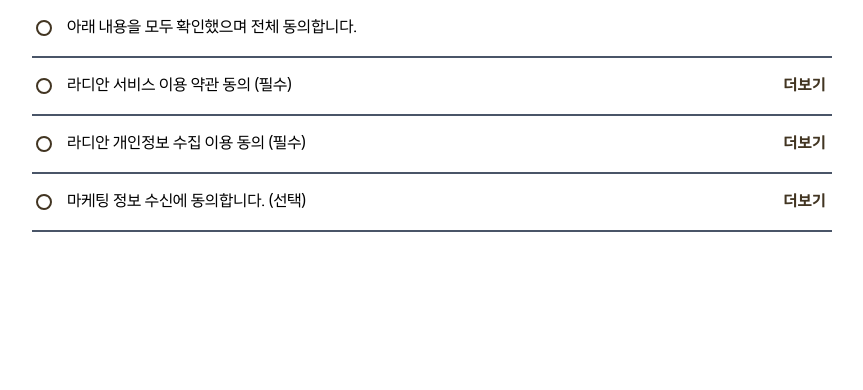
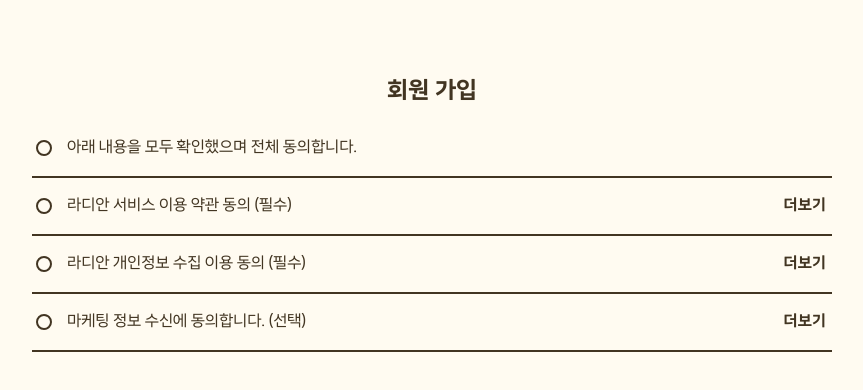
Before and after one commit to ormcamp-fe-3rd/radian, a React (Vite) app: page / in a window 1280 px wide. Shown: the top 390 px of the page, without its empty margins (208-1071 px from the left). Built offline with nearby package versions, Linux system fonts and the light colour scheme.

Commit message:
[수정] 약관 컴포넌트화, css 정리

```diff
--- a/src/pages/Register.tsx
+++ b/src/pages/Register.tsx
@@ -3,6 +3,16 @@
 import '../styles/Register.css';
 
 const Register = (): JSX.Element => {
+  return (
+    <>
+      <h2 className="register-title">회원 가입</h2>
+      <Agreement></Agreement>
+    </>
+  );
+};
+export default Register;
+
+const Agreement = (): JSX.Element => {
   const [isChecked, setIsChecked] = useState([false, false, false]);
   const [signUp, setSignUp] = useState([
     {
@@ -76,5 +86,3 @@
     </>
   );
 };
-
-export default Register;
--- a/src/styles/Register.css
+++ b/src/styles/Register.css
@@ -19,6 +19,28 @@
   --sub-color: #fffbf1;
 }
 
+body {
+  background-color: var(--sub-color);
+  color: var(--main-color);
+}
+
+.register-title {
+  font-family: line-seed;
+  font-weight: 700;
+  font-size: 1.5rem;
+  text-align: center;
+  margin: 5rem 0 1rem 0;
+}
+
+.container {
+  font-family: line-seed;
+  font-weight: 400;
+  max-width: 800px;
+  width: 100%;
+  height: 300px;
+  margin: auto;
+}
+
 [type='checkbox'] {
   width: 1rem;
   height: 1rem;
@@ -29,12 +51,11 @@
   appearance: none;
   cursor: pointer;
   position: relative;
-  background-color: white;
+  background-color: var(--sub-color);
 }
 
 [type='checkbox']:checked {
   border-color: var(--main-color);
-  background-color: var(--main-color);
   position: relative;
 }
 
@@ -49,34 +70,25 @@
   cursor: pointer;
 }
 
-.container {
-  font-family: line-seed;
-  font-weight: 400;
-  max-width: 800px;
-  width: 100%;
-  height: 300px;
-  margin: auto;
-}
-
-.flex-grow {
-  flex-grow: 1;
-}
-
 .list-item {
   font-family: line-seed;
   font-weight: 400;
   display: flex;
   align-items: center;
   height: 3.5rem;
-  border-bottom: 2px solid #4a5568;
+  border-bottom: 2px solid var(--main-color);
   gap: 0.75rem;
+}
+
+.no-border {
+  border-bottom: 0px;
 }
 
 .content-box {
   display: flex;
   flex-direction: column;
   height: 18rem;
-  border: 2px solid #4a5568;
+  border: 2px solid var(--main-color);
   border-radius: 10px;
   padding: 1.5rem;
   overflow-y: scroll;
@@ -87,17 +99,3 @@
 .input-field {
   width: 75%;
 }
-
-.submit-button {
-  margin-top: 1rem;
-  background-color: #4299e1;
-  color: white;
-  padding: 0.5rem;
-  border-radius: 0.25rem;
-  width: 50%;
-  transform: translateX(50%);
-}
-
-.no-border {
-  border-bottom: 0px;
-}
```
